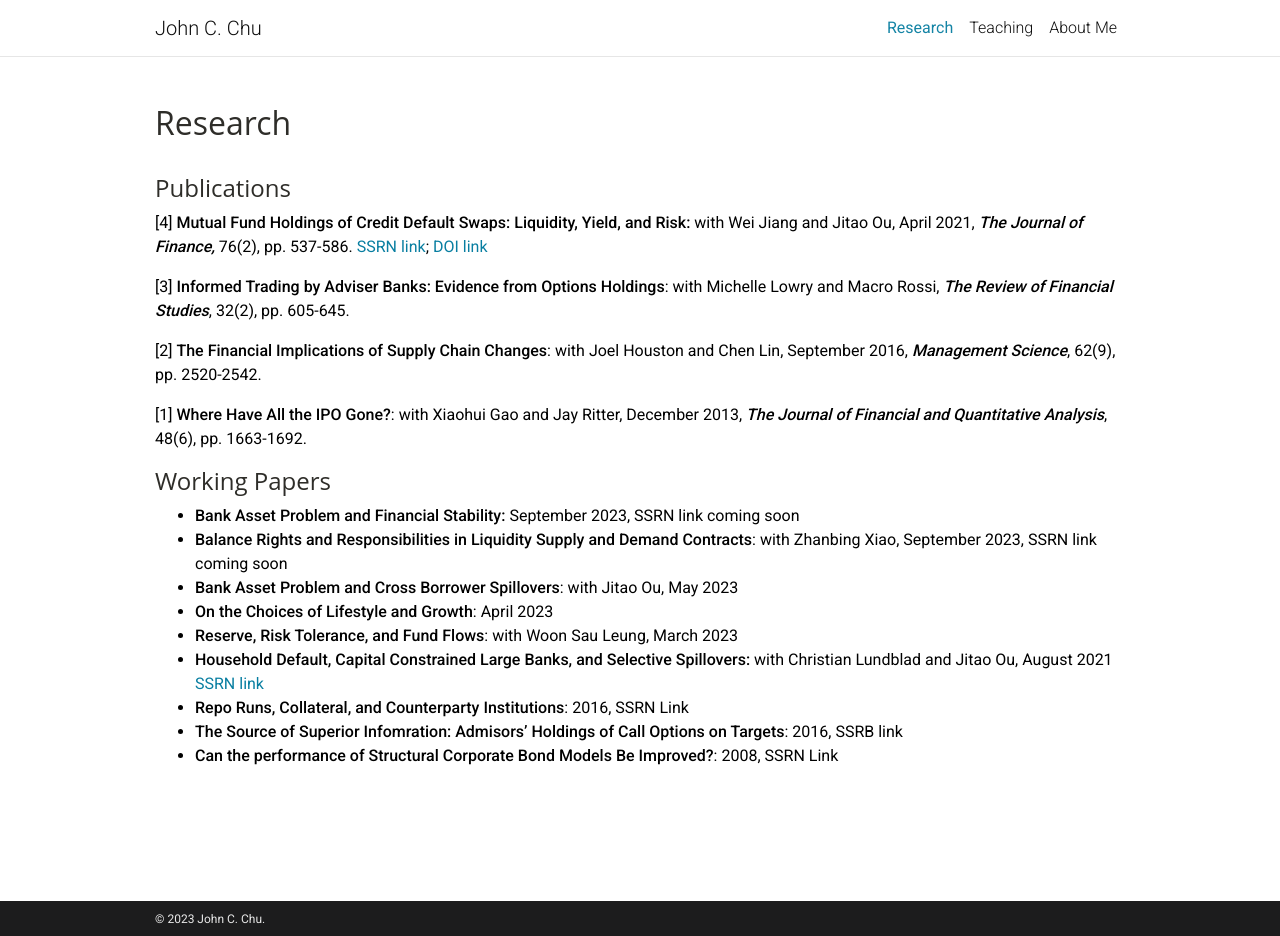
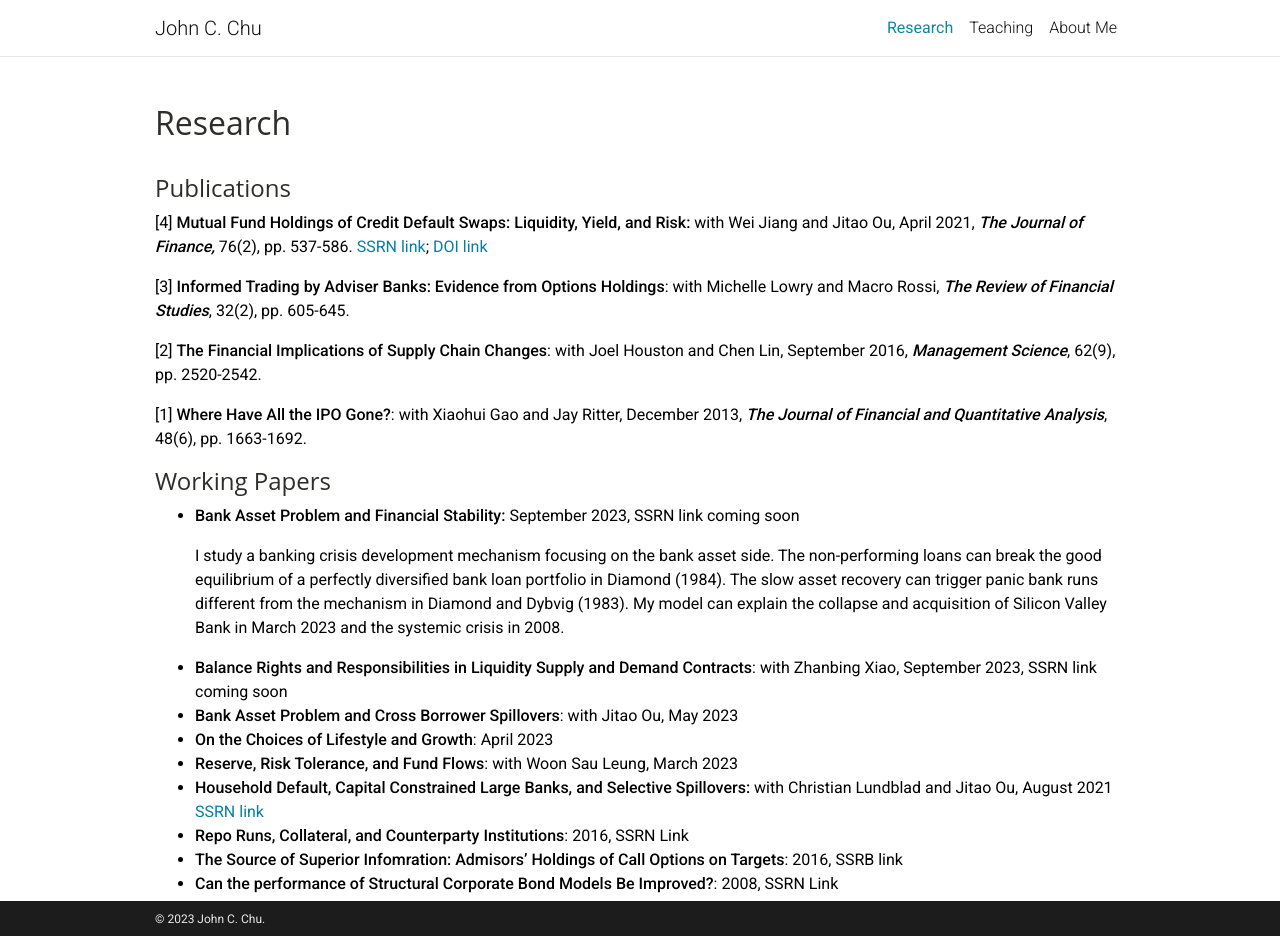
Before and after one commit to johnchu2022/website, a Jekyll site: the page built from _pages/research.md, in a window 1280 px wide and 936 px high. Built offline with Jekyll 4.4.1, drawn with Linux system fonts in a browser that asks for light colours; a style sheet for code colours, icons or effects is not loaded.

Commit message:
Update Pages “research”

```diff
--- a/_pages/research.md
+++ b/_pages/research.md
@@ -18,6 +18,8 @@ nav: true
 #### Working Papers
 
 * **Bank Asset Problem and Financial Stability:** September 2023, SSRN link coming soon
+
+  I study a banking crisis development mechanism focusing on the bank asset side. The non-performing loans can break the good equilibrium of a perfectly diversified bank loan portfolio in Diamond (1984). The slow asset recovery can trigger panic bank runs different from the mechanism in Diamond and Dybvig (1983). My model can explain the collapse and acquisition of Silicon Valley Bank in March 2023 and the systemic crisis in 2008.
 * **B﻿alance Rights and Responsibilities in Liquidity Supply and Demand Contracts**: with Zhanbing Xiao, September 2023, SSRN link coming soon
 * **B﻿ank Asset Problem and Cross Borrower Spillovers**: with Jitao Ou, May 2023
 * **O﻿n the Choices of Lifestyle and Growth**: April 2023
```
